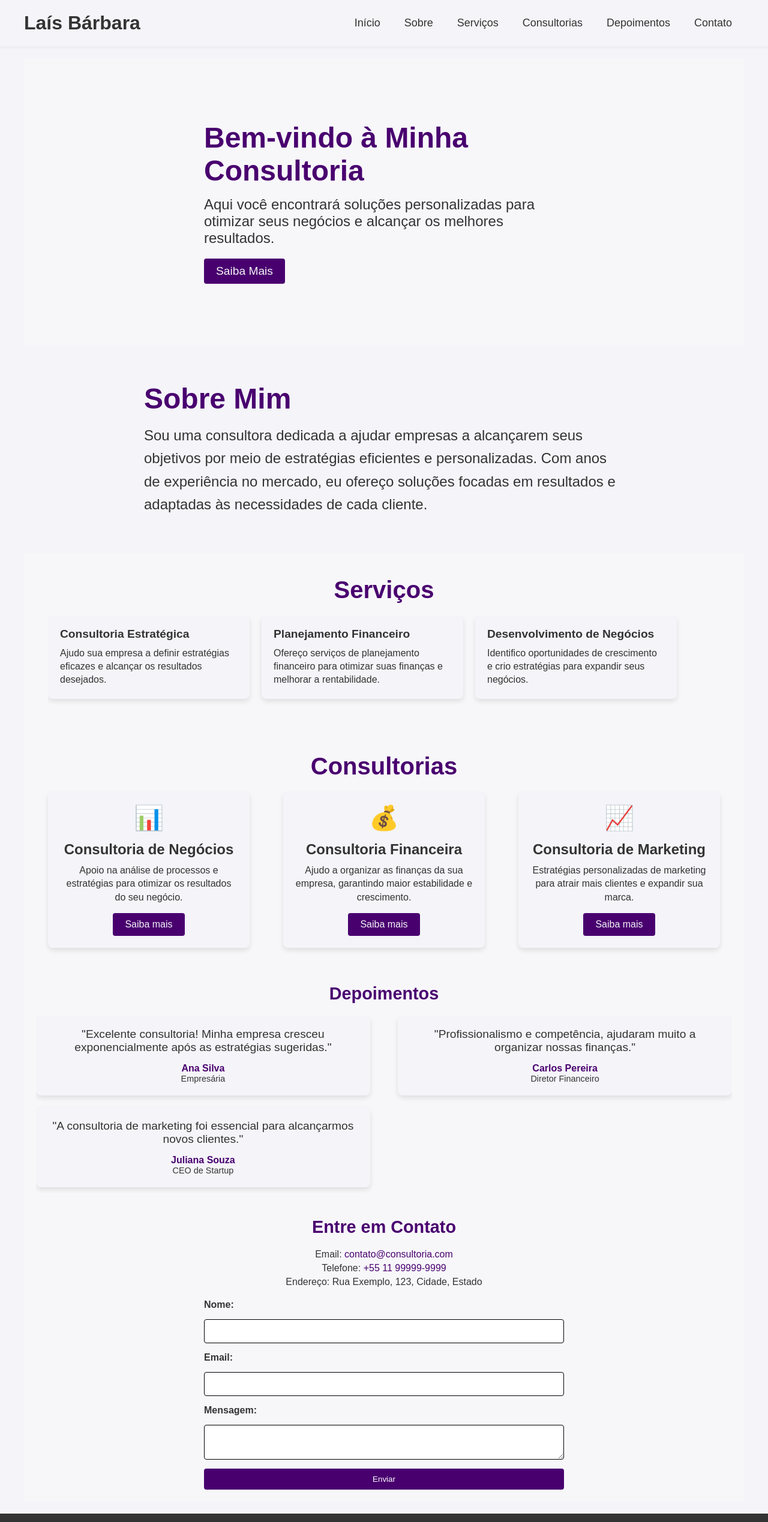
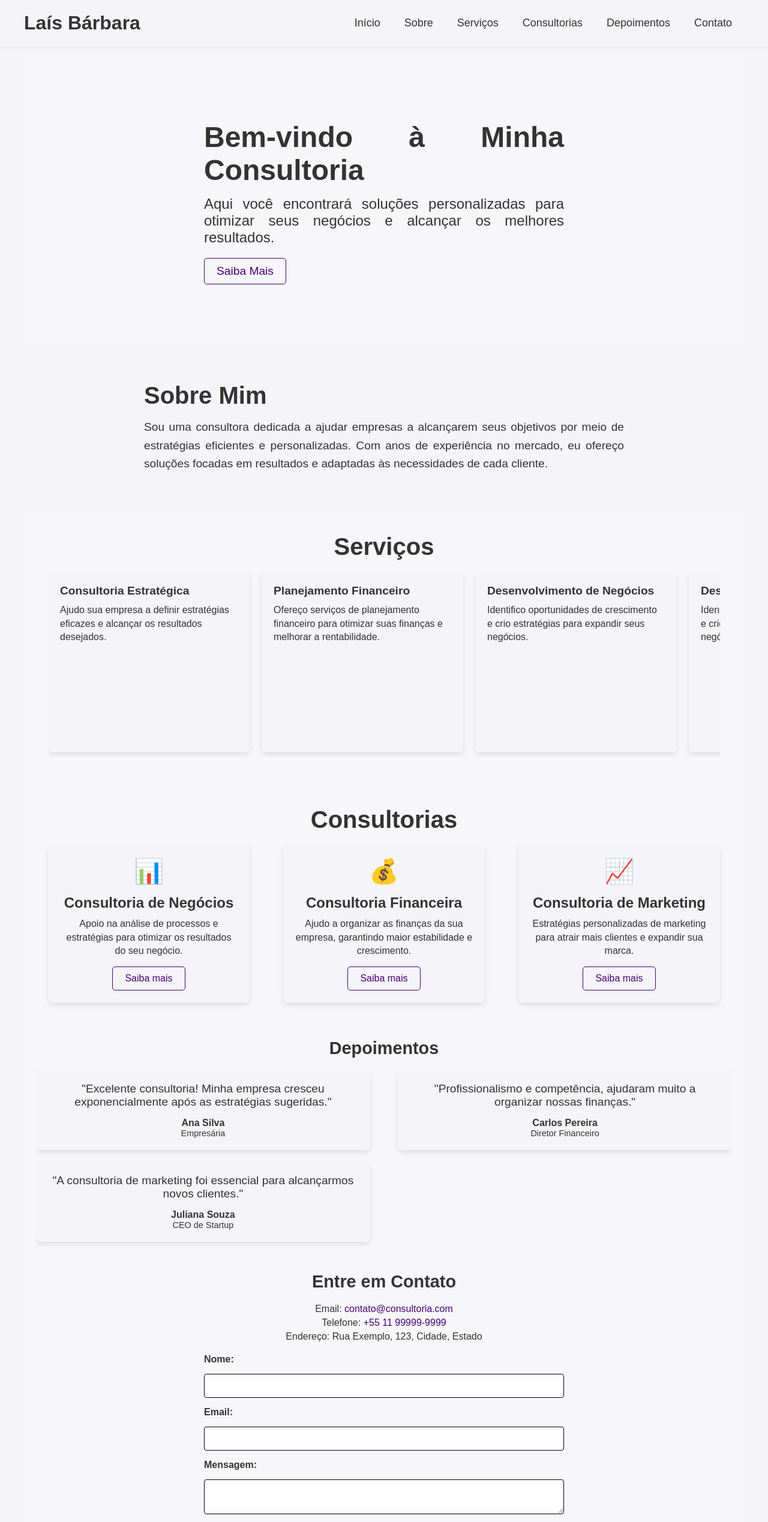
Before and after one commit to mrffilipe/lais-barbara-consultant, a React (Vite) app: page / in a window 1280 px wide. Shown: the top 2537 px of the page at 60% size. Built offline with nearby package versions, Linux system fonts and the light colour scheme.

Commit message:
Add adjustments in css

```diff
--- a/src/components/AboutSection/styles.module.css
+++ b/src/components/AboutSection/styles.module.css
@@ -1,4 +1,3 @@
-/* Estilo para dispositivos móveis */
 .about_section {
     background-color: var(--primary-color);
     padding: 20px;
@@ -8,25 +7,23 @@
 .content {
     max-width: 600px;
     margin: 0 auto;
+    color: var(--text-color-main);
 }
 
 .title {
     font-size: 1.8rem;
-    color: var(--highlight-color);
     margin-bottom: 15px;
 }
 
 .description {
     font-size: 1rem;
-    color: var(--text-color-main);
     line-height: 1.6;
 }
 
-/* Estilo para telas maiores */
 @media (min-width: 768px) {
     .about_section {
         padding: 40px;
-        text-align: left;
+        text-align: justify;
     }
 
     .title {
@@ -46,12 +43,4 @@
     .content {
         max-width: 800px;
     }
-
-    .title {
-        font-size: 3rem;
-    }
-
-    .description {
-        font-size: 1.5rem;
-    }
 }
--- a/src/components/ConsultingSection/styles.module.css
+++ b/src/components/ConsultingSection/styles.module.css
@@ -3,11 +3,11 @@
     padding: 20px;
     background-color: var(--background-color);
     text-align: center;
+    color: var(--text-color-main);
 }
 
 .title {
     font-size: 1.8rem;
-    color: var(--highlight-color);
     margin-bottom: 20px;
 }
 
@@ -32,35 +32,35 @@
 .icon {
     font-size: 2.5rem;
     margin-bottom: 15px;
-    color: var(--highlight-color);
 }
 
 .service_title {
     font-size: 1.5rem;
     margin-bottom: 10px;
-    color: var(--text-color-main);
 }
 
 .service_description {
     font-size: 1rem;
-    color: var(--text-color-main);
     line-height: 1.4;
     margin-bottom: 15px;
 }
 
 .cta_button {
-    background-color: var(--highlight-color);
-    color: var(--text-color-secondary);
-    border: none;
+    background-color: transparent;
     padding: 10px 20px;
-    border-radius: 4px;
+    border: 1px solid var(--highlight-color);
+    border-radius: 5px;
+    color: var(--highlight-color);
+    font-size: 1rem;
+    text-decoration: none;
+    transition: all 0.3s ease;
     cursor: pointer;
-    font-size: 1rem;
-    transition: background-color 0.3s ease;
+    white-space: nowrap;
 }
 
 .cta_button:hover {
-    background-color: var(--hover-color);
+    background-color: var(--highlight-color);
+    color: var(--text-color-secondary);
 }
 
 /* Estilos para telas maiores */
--- a/src/components/ContactSection/styles.module.css
+++ b/src/components/ContactSection/styles.module.css
@@ -2,17 +2,16 @@
     padding: 20px;
     background-color: var(--background-color);
     text-align: center;
+    color: var(--text-color-main);
 }
 
 .title {
     font-size: 1.8rem;
-    color: var(--highlight-color);
     margin-bottom: 20px;
 }
 
 .contact_info {
     margin-bottom: 20px;
-    color: var(--text-color-main);
 }
 
 .contact_info p {
@@ -44,20 +43,24 @@
 }
 
 .contact_form button {
-    padding: 10px;
-    background-color: var(--highlight-color);
-    color: white;
-    border: none;
-    border-radius: 4px;
+    background-color: transparent;
+    width: 100%;
+    padding: 10px 20px;
+    border: 1px solid var(--highlight-color);
+    border-radius: 5px;
+    color: var(--highlight-color);
+    font-size: 1rem;
+    text-decoration: none;
+    transition: all 0.3s ease;
     cursor: pointer;
-    transition: background-color 0.3s;
+    white-space: nowrap;
 }
 
 .contact_form button:hover {
-    background-color: var(--hover-color);
+    background-color: var(--highlight-color);
+    color: var(--text-color-secondary);
 }
 
-/* Estilos para telas maiores */
 @media (min-width: 768px) {
     .contact_form {
         max-width: 600px;
--- a/src/components/IntroSection/styles.module.css
+++ b/src/components/IntroSection/styles.module.css
@@ -1,4 +1,3 @@
-/* Estilo para dispositivos móveis */
 .intro_section {
     display: flex;
     justify-content: center;
@@ -11,40 +10,42 @@
 
 .content {
     max-width: 600px;
+    color: var(--text-color-main);
 }
 
 .title {
     font-size: 2rem;
-    color: var(--highlight-color);
     margin-bottom: 15px;
 }
 
 .description {
     font-size: 1.2rem;
-    color: var(--text-color-main);
     margin-bottom: 20px;
 }
 
 .cta_button {
+    background-color: transparent;
+    width: 100%;
     padding: 10px 20px;
-    background-color: var(--highlight-color);
-    color: var(--text-color-secondary);
-    border: none;
-    border-radius: 4px;
+    border: 1px solid var(--highlight-color);
+    border-radius: 5px;
+    color: var(--highlight-color);
+    font-size: 1rem;
+    text-decoration: none;
+    transition: all 0.3s ease;
     cursor: pointer;
-    font-size: 1rem;
-    transition: background-color 0.3s ease;
+    white-space: nowrap;
 }
 
 .cta_button:hover {
-    background-color: var(--hover-color);
+    background-color: var(--highlight-color);
+    color: var(--text-color-secondary);
 }
 
-/* Estilo para telas maiores */
 @media (min-width: 768px) {
     .intro_section {
-        padding: 40px;
-        text-align: left;
+        padding: 0;
+        text-align: justify;
     }
 
     .title {
@@ -64,4 +65,8 @@
     .intro_section {
         min-height: 60vh;
     }
+
+    .cta_button {
+        width: auto;
+    }
 }
--- a/src/components/ServicesSection/index.tsx
+++ b/src/components/ServicesSection/index.tsx
@@ -16,6 +16,21 @@ const services = [
         title: "Desenvolvimento de Negócios",
         description: "Identifico oportunidades de crescimento e crio estratégias para expandir seus negócios.",
     },
+    {
+        id: 4,
+        title: "Desenvolvimento de Negócios",
+        description: "Identifico oportunidades de crescimento e crio estratégias para expandir seus negócios.",
+    },
+    {
+        id: 5,
+        title: "Desenvolvimento de Negócios",
+        description: "Identifico oportunidades de crescimento e crio estratégias para expandir seus negócios.",
+    },
+    {
+        id: 6,
+        title: "Desenvolvimento de Negócios",
+        description: "Identifico oportunidades de crescimento e crio estratégias para expandir seus negócios.",
+    }
 ];
 
 const ServicesSection = () => {
--- a/src/components/ServicesSection/styles.module.css
+++ b/src/components/ServicesSection/styles.module.css
@@ -1,12 +1,11 @@
-/* Estilo para dispositivos móveis */
 .services_section {
     padding: 20px;
     background-color: var(--background-color);
+    color: var(--text-color-main);
 }
 
 .title {
     font-size: 1.8rem;
-    color: var(--highlight-color);
     text-align: center;
     margin-bottom: 20px;
 }
@@ -21,6 +20,7 @@
 
 .service_card {
     flex: 0 0 80%;
+    min-height: 300px;
     background-color: var(--primary-color);
     border-radius: 8px;
     padding: 20px;
@@ -36,7 +36,6 @@
 .service_title {
     font-size: 1.2rem;
     margin-bottom: 10px;
-    color: var(--text-color-main);
 }
 
 .service_description {
@@ -45,7 +44,6 @@
     line-height: 1.4;
 }
 
-/* Estilo para telas maiores */
 @media (min-width: 768px) {
     .services_list {
         flex-wrap: nowrap;
--- a/src/components/TestimonialsSection/styles.module.css
+++ b/src/components/TestimonialsSection/styles.module.css
@@ -1,13 +1,12 @@
-/* Estilos para dispositivos móveis */
 .testimonials_section {
     padding: 20px;
     background-color: var(--background-color);
     text-align: center;
+    color: var(--text-color-main);
 }
 
 .title {
     font-size: 1.8rem;
-    color: var(--highlight-color);
     margin-bottom: 20px;
 }
 
@@ -32,12 +31,10 @@
 .comment {
     font-size: 1.2rem;
     margin-bottom: 15px;
-    color: var(--text-color-main);
 }
 
 .name {
     font-weight: bold;
-    color: var(--highlight-color);
 }
 
 .occupation {
@@ -45,7 +42,6 @@
     color: var(--complementary-color);
 }
 
-/* Estilos para telas maiores */
 @media (min-width: 768px) {
     .testimonial_list {
         flex-direction: row;
```
